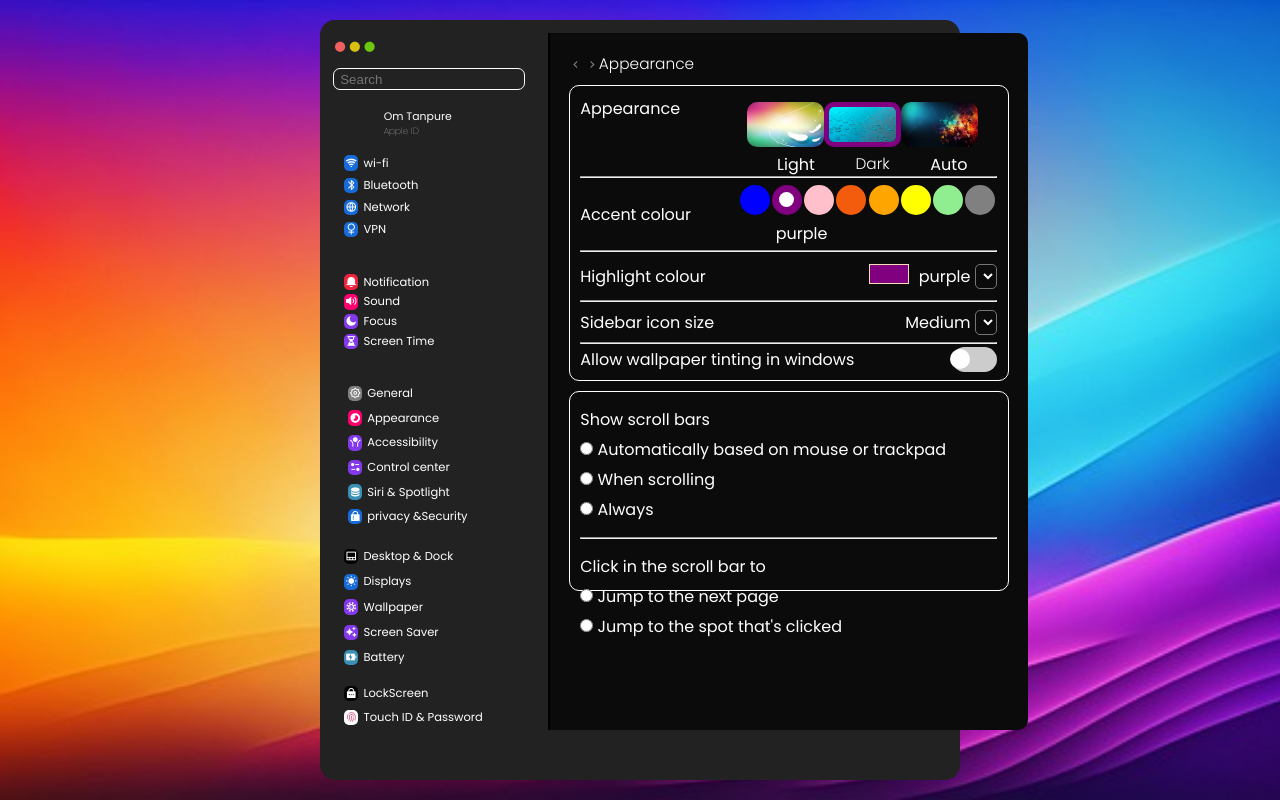
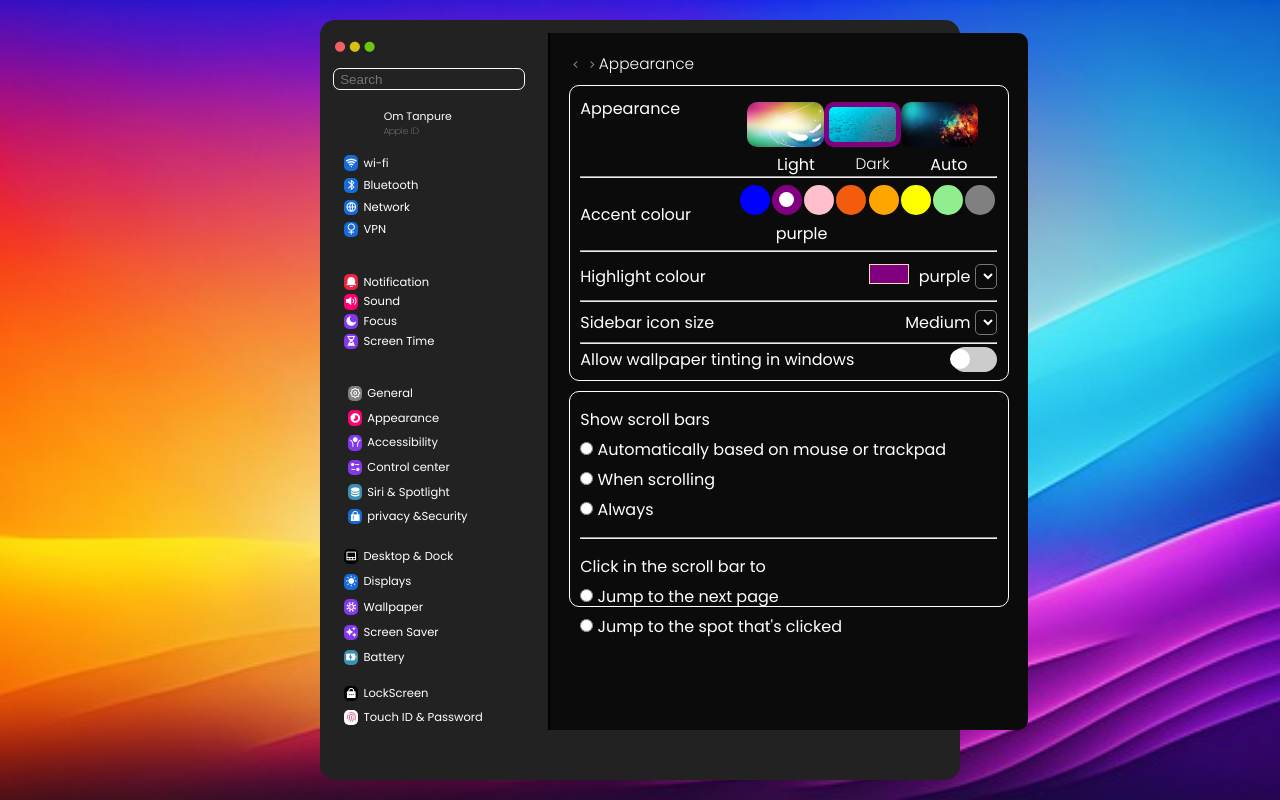
Before and after one commit to Payalaher/laptop, a plain HTML site: page index.html in a window 1280 px wide. Drawn offline with nearby package versions, Linux system fonts and the light colour scheme.

Commit message:
Update style.css

```diff
--- a/style.css
+++ b/style.css
@@ -549,7 +549,7 @@
     border-radius: 50%;
   }
 .style-lower-box{
-    height: 25vh;
+    height: 27vh;
     width: 100%;
     background-color: transparent;
     border: 1px solid white;
```
